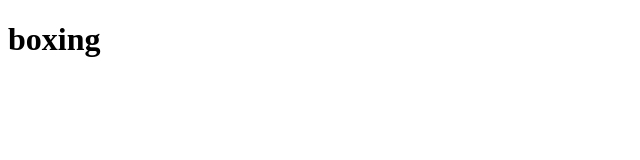
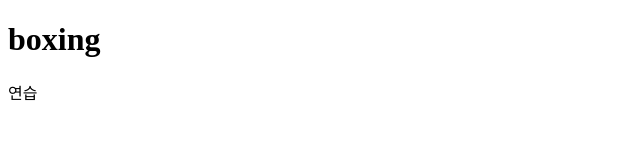
Before and after one commit to maryhee12/boxiting, a plain HTML site: page index.html in a window 1280 px wide. Shown: the full height of the page, 0-640 px from the left. Drawn offline with Linux system fonts and the light colour scheme.

Commit message:
no message

```diff
--- a/index.html
+++ b/index.html
@@ -7,5 +7,6 @@
 </head>
 <body>
     <h1>boxing</h1>
+    <div>연습</div>
 </body>
 </html>
```
